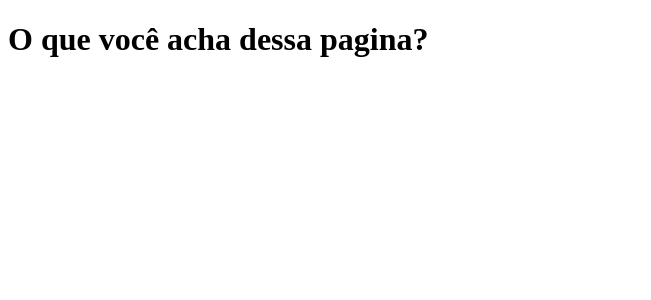
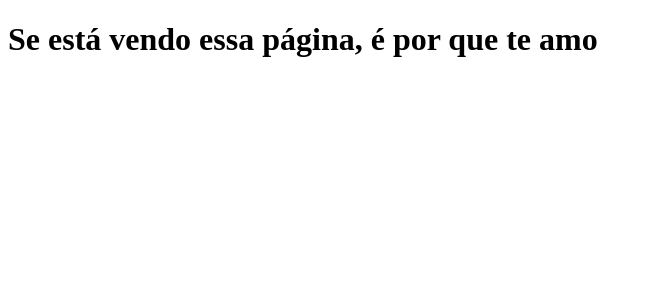
Before and after one commit to Eduardo-R-Melo/clone-tabnews, a Next.js app: page / in a window 1280 px wide. Shown: the top 300 px of the page, without its empty margins (0-651 px from the left). Built offline with nearby package versions, Linux system fonts and the light colour scheme.

Commit message:
change | modificação na mensagem

```diff
--- a/pages/index.js
+++ b/pages/index.js
@@ -1,5 +1,5 @@
 function Home() {
-    return <h1>O que você acha dessa pagina?</h1>
+    return <h1>Se está vendo essa página, é por que te amo</h1>
 }
 
 export default Home;
```
